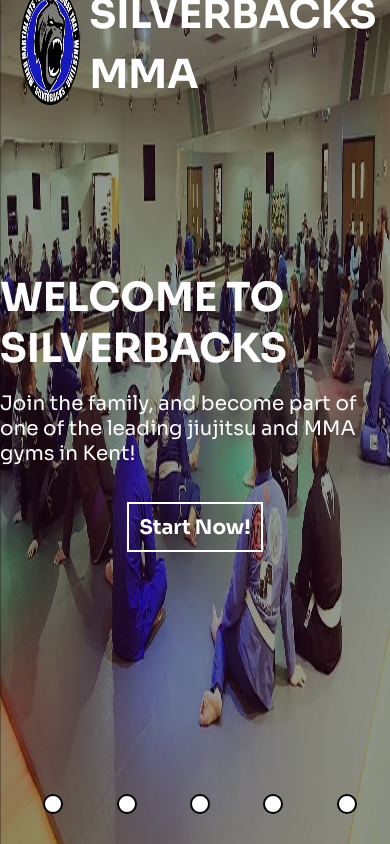
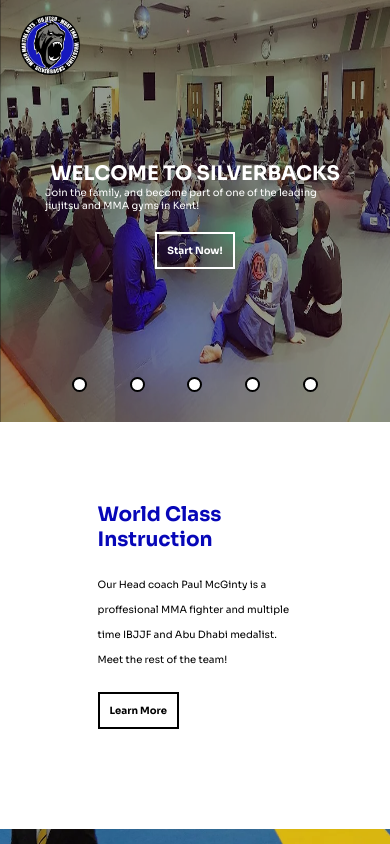
Before and after one commit to Petemc121/silverbacks-mma, a React (Create React App) app: page / in a window 390 px wide. Shown: the top 844 px of the page. Built offline with nearby package versions, Linux system fonts and the light colour scheme.

Commit message:
added media queries

```diff
--- a/src/App.css
+++ b/src/App.css
@@ -86,12 +86,12 @@
   width: 500%;
   display: flex;
   position: relative;
-  transition: all 2s;
+  transition: right 2s;
 }
 
 .blackout {
   width: 100vw;
-  height: 100vh;
+  height: 100%;
   max-width: 20%;
   position: absolute;
   background-color: black;
@@ -105,7 +105,6 @@
 }
 
 .imageContainer {
-  width: 100vw;
   max-width: 100%;
   height: auto;
   display: flex;
@@ -121,7 +120,8 @@
   color: white;
   z-index: 2;
   opacity: 0;
-  transition: all 3s;
+  transition: opacity 3s;
+  height: 300px;
 }
 
 #welcome {
@@ -130,7 +130,6 @@
   align-items: center;
   justify-content: space-between;
   font-family: "sora";
-  height: 300px;
 }
 
 #family {
@@ -141,7 +140,6 @@
   font-family: "sora";
   margin-left: 50px;
   margin-top: 300px;
-  height: 300px;
 }
 
 .onWhiteButtons {
@@ -233,7 +231,57 @@
   opacity: 0;
 }
 
-@media (max-width: 860px) {
+@media (max-width: 950px) {
+  .navigations {
+    display: none;
+  }
+  #slider {
+    height: 50vh;
+  }
+
+  .buttons {
+    height: auto;
+    font-size: 10px;
+  }
+  #gymTitle {
+    font-size: 20px;
+  }
+  #headerSliderContainer {
+    height: 50vh;
+  }
+
+  #holder {
+    height: 50vh;
+  }
+
+  .sliderImg {
+    height: 50vh;
+  }
+
+  .circle {
+    height: 15px;
+    width: 15px;
+  }
+
+  #circleContainer {
+    width: 80%;
+  }
+
+  #family {
+    margin-top: 0px;
+    width: 200px;
+  }
+
+  .imageText {
+    font-size: 10px;
+    max-width: 300px;
+    height: 100px;
+  }
+
+  .imageContainer {
+    height: 50vh;
+  }
+
   #instructorContainer {
     margin-top: 20px;
     flex-direction: column;
@@ -246,20 +294,28 @@
 
   #gorillaDescription {
     width: 50%;
-    order: 2;
     margin: 50px 0px;
+    order: 1;
+    line-height: 25px;
   }
   #instructorsDescription {
     width: 50%;
-    margin: 50px 0px;
+    margin: 80px 0px;
+    font-size: 10px;
+    line-height: 25px;
+  }
+
+  #gorillaDescription {
+    font-size: 10px;
   }
 
   #paul {
     width: 100%;
+    order: 2;
   }
   #gorilla {
     width: 100%;
-    order: 1;
+    order: 2;
   }
 }
 
@@ -272,6 +328,12 @@
 #gorillaContainer {
   display: flex;
   align-items: center;
+}
+
+@media (max-width: 400px) {
+  #gymTitle {
+    display: none;
+  }
 }
 
 @keyframes slideleft {
--- a/src/components/Description.tsx
+++ b/src/components/Description.tsx
@@ -6,7 +6,7 @@
 }
 
 export default function Description({ inputs }: descriptionInputs) {
-  const { ref, inView, entry } = useInView();
+  const { ref, inView } = useInView();
 
   return (
     <div
```
